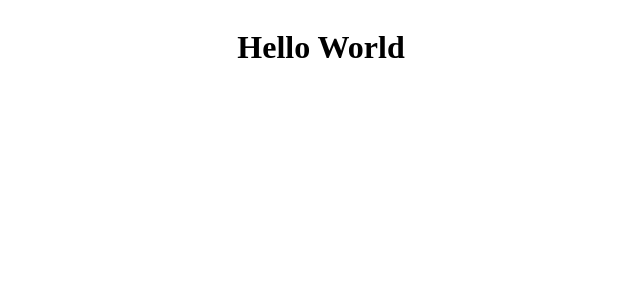
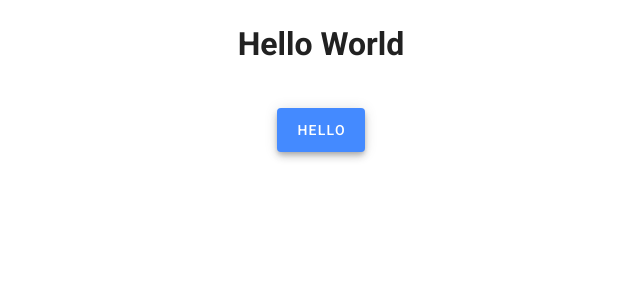
Before and after one commit to Requestln/request-website, a Vue app: page / in a window 1280 px wide. Shown: the top 300 px of the page, without its empty margins (319-959 px from the left). Built offline with nearby package versions, Linux system fonts and the light colour scheme.

Commit message:
Setup  Vuetify

```diff
--- a/package.json
+++ b/package.json
@@ -9,7 +9,10 @@
   },
   "dependencies": {
     "core-js": "^3.6.5",
-    "vue": "^2.6.11"
+    "sass": "~1.32",
+    "sass-loader": "^12.4.0",
+    "vue": "^2.6.11",
+    "vuetify": "^2.6.3"
   },
   "devDependencies": {
     "@vue/cli-plugin-babel": "~4.5.0",
--- a/public/index.html
+++ b/public/index.html
@@ -1,15 +1,27 @@
 <!DOCTYPE html>
 <html lang="">
   <head>
-    <meta charset="utf-8">
-    <meta http-equiv="X-UA-Compatible" content="IE=edge">
-    <meta name="viewport" content="width=device-width,initial-scale=1.0">
-    <link rel="icon" href="<%= BASE_URL %>favicon.ico">
+    <meta charset="utf-8" />
+    <meta http-equiv="X-UA-Compatible" content="IE=edge" />
+    <meta name="viewport" content="width=device-width,initial-scale=1.0" />
+    <link rel="icon" href="<%= BASE_URL %>favicon.ico" />
+    <link
+      href="https://fonts.googleapis.com/css?family=Roboto:100,300,400,500,700,900"
+      rel="stylesheet"
+    />
+    <link
+      href="https://cdn.jsdelivr.net/npm/@mdi/font@6.x/css/materialdesignicons.min.css"
+      rel="stylesheet"
+    />
     <title><%= htmlWebpackPlugin.options.title %></title>
   </head>
   <body>
     <noscript>
-      <strong>We're sorry but <%= htmlWebpackPlugin.options.title %> doesn't work properly without JavaScript enabled. Please enable it to continue.</strong>
+      <strong
+        >We're sorry but <%= htmlWebpackPlugin.options.title %> doesn't work
+        properly without JavaScript enabled. Please enable it to
+        continue.</strong
+      >
     </noscript>
     <div id="app"></div>
     <!-- built files will be auto injected -->
--- a/src/App.vue
+++ b/src/App.vue
@@ -1,7 +1,12 @@
 <template>
-   <div class="mydiv">
-      <h1>Hello World</h1>
-   </div>
+   <v-app>
+      <div class="mydiv">
+         <h1>Hello World</h1>
+      </div>
+      <div class="mydiv">
+         <v-btn color="primary" elevation="5" large>Hello</v-btn>
+      </div>
+   </v-app>
 </template>
 
 <script>
@@ -12,6 +17,8 @@
 
 <style scoped>
    .mydiv {
+      margin-top: 20px;
+      margin-bottom: 20px;
       display: flex;
       justify-content: center;
       align-items: center;
--- a/src/main.js
+++ b/src/main.js
@@ -1,8 +1,11 @@
 import Vue from "vue";
-import App from "./App.vue";
+import App from './App'
 
-Vue.config.productionTip = false;
+import vuetify from '@/plugins/vuetify' // path to vuetify export
+
+
+//Vue.config.productionTip = false;
 
 new Vue({
-  render: (h) => h(App),
+  render: (h) => h(App),vuetify
 }).$mount("#app");
--- /dev/null
+++ b/src/plugins/vuetify.js
@@ -0,0 +1,20 @@
+import Vue from "vue";
+import Vuetify from "vuetify";
+import "vuetify/dist/vuetify.min.css";
+import colors from 'vuetify/lib/util/colors'
+
+Vue.use(Vuetify);
+
+const opts = {
+  theme: {
+    themes: {
+      light: {
+        primary: colors.blue.accent2, // #E53935
+        secondary: colors.red.lighten4, // #FFCDD2
+        accent: colors.indigo.base, // #3F51B5
+      },
+    },
+  },
+};
+
+export default new Vuetify(opts);
```
Also changed, not shown: 1 other file (tests, documents, lock files or other folders).
